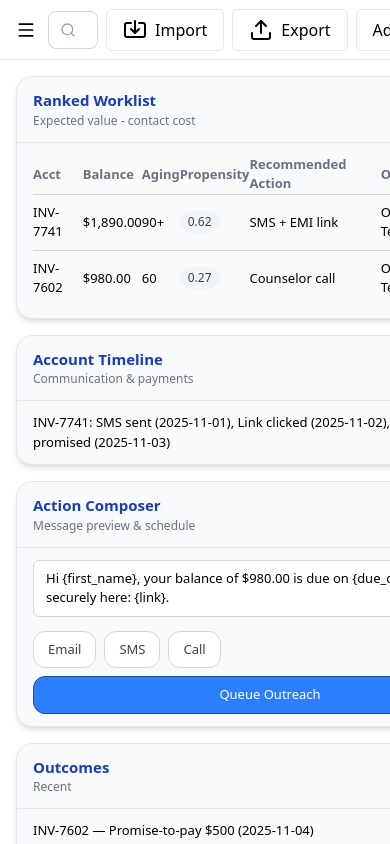
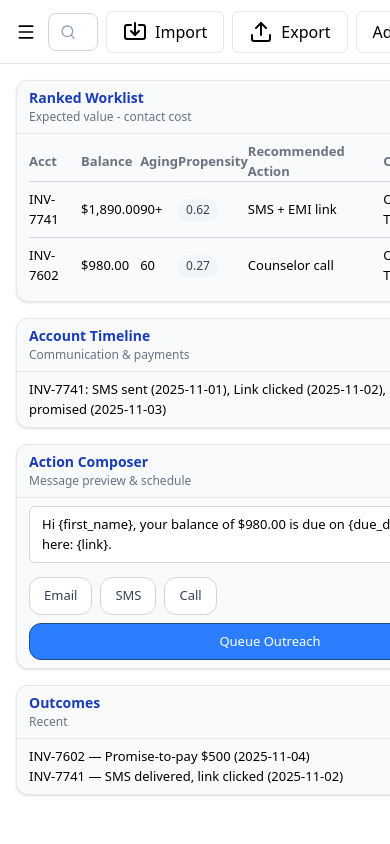
Before and after one commit to Sri2103/healthcare, a React (Vite) app: page /dashboard/ar in a window 390 px wide. Built offline with nearby package versions, Linux system fonts and the light colour scheme; sample sign-in values are in the browser's storage.

Commit message:
responsiveness

```diff
--- a/src/blocks/scheduler.tsx
+++ b/src/blocks/scheduler.tsx
@@ -17,7 +17,7 @@ export default function Scheduler() {
             <CardDescription>High-risk slots highlighted</CardDescription>
           </CardHeader>
           <CardContent>
-            <div className="grid grid-cols-4 md:grid-cols-3 gap-3 text-[13px]">
+            <div className="grid  md:grid-cols-2 lg:grid-cols-3 gap-3 text-[13px]">
               {Array.from({ length: 12 }).map((_, i) => (
                 <div
                   key={i}
--- a/src/components/Card.tsx
+++ b/src/components/Card.tsx
@@ -1,27 +1,81 @@
 export function Card({ children, className = "" }: any) {
   return (
     <div
-      className={`rounded-2xl border shadow-md hover:shadow-xl transition-shadow border-gray-200 bg-gray-50 ${className}`}
+      className={`
+        w-full
+        min-w-[240px]
+        max-w-full
+        rounded-xl sm:rounded-2xl
+        border border-gray-200
+        bg-gray-50
+        shadow-sm
+        hover:shadow-md lg:hover:shadow-xl
+        transition-all
+        ${className}
+      `}
     >
       {children}
     </div>
   );
 }
+
 export function CardHeader({ children }: any) {
   return (
-    <div className="border-b border-gray-200 px-4 py-3  text-blue-800">
+    <div
+      className="
+        border-b border-gray-200
+        px-3 py-2
+        sm:px-4 sm:py-3
+        lg:px-5
+        text-blue-800
+      "
+    >
       {children}
     </div>
   );
 }
+
 export function CardTitle({ children, className = "" }: any) {
   return (
-    <div className={`font-semibold text-[15px] ${className}`}>{children}</div>
+    <div
+      className={`
+        font-semibold
+        text-sm sm:text-[15px] lg:text-base
+        leading-tight
+        ${className}
+      `}
+    >
+      {children}
+    </div>
   );
 }
+
 export function CardDescription({ children }: any) {
-  return <div className="text-[12px] text-gray-500">{children}</div>;
+  return (
+    <div
+      className="
+        text-xs sm:text-[13px]
+        text-gray-500
+        leading-snug
+        mt-0.5
+      "
+    >
+      {children}
+    </div>
+  );
 }
+
 export function CardContent({ children, className = "" }: any) {
-  return <div className={`px-4 py-3 ${className}`}>{children}</div>;
+  return (
+    <div
+      className={`
+        px-3 py-2
+        sm:px-4 sm:py-3
+        lg:px-5 lg:py-4
+        ${className}
+      `}
+    >
+      {children}
+    </div>
+  );
 }
```
